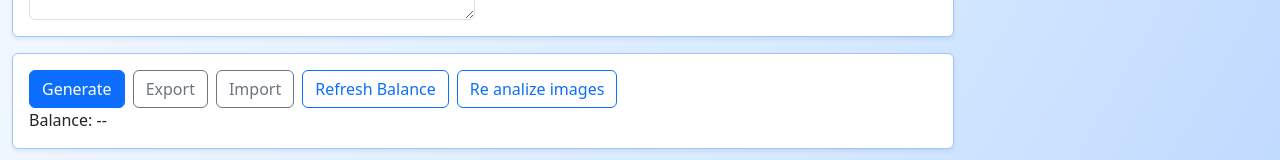
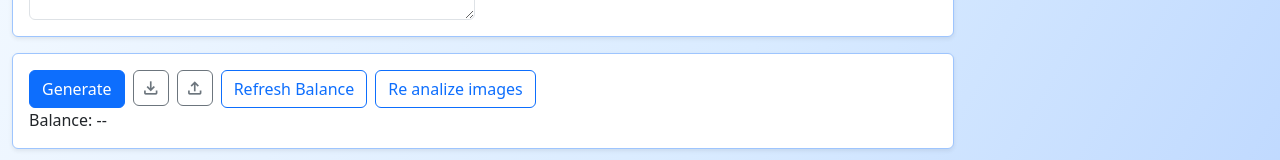
Before and after one commit to Thegrasspopper/tfm26-image-sound-composer, a React (Vite) app: page / in a window 1280 px wide. Shown: the part 342-502 px from the top of the page. Built offline with nearby package versions, Linux system fonts and the light colour scheme; no server answers.

Commit message:
icon usage

```diff
--- a/src/App.tsx
+++ b/src/App.tsx
@@ -804,11 +804,21 @@ export default function App() {
                         <button className="btn btn-primary" onClick={onSendPrompt}>
                           Generate
                         </button>
-                        <button className="btn btn-outline-secondary" onClick={onExportComposition}>
-                          Export
+                        <button
+                          className="btn btn-outline-secondary btn-icon"
+                          onClick={onExportComposition}
+                          aria-label="Export composition"
+                          title="Export composition"
+                        >
+                          <span className="material-symbols-outlined" aria-hidden="true">download</span>
                         </button>
-                        <button className="btn btn-outline-secondary" onClick={openImportPicker}>
-                          Import
+                        <button
+                          className="btn btn-outline-secondary btn-icon"
+                          onClick={openImportPicker}
+                          aria-label="Import composition"
+                          title="Import composition"
+                        >
+                          <span className="material-symbols-outlined" aria-hidden="true">upload</span>
                         </button>
                         <button className="btn btn-outline-primary" onClick={refreshElevenLabsBalance} disabled={loadingBalance}>
                           {loadingBalance ? "Refreshing balance..." : "Refresh Balance"}
--- a/src/styles.css
+++ b/src/styles.css
@@ -1,7 +1,38 @@
+@import url("https://fonts.googleapis.com/css2?family=Material+Symbols+Outlined:opsz,wght,FILL,GRAD@24,400,0,0");
+
 body {
   margin: 0;
   min-height: 100vh;
   background: linear-gradient(120deg, #f7fbff, #d9ebff 55%, #b8d4ff);
+}
+
+.material-symbols-outlined {
+  font-family: "Material Symbols Outlined";
+  font-weight: normal;
+  font-style: normal;
+  font-size: 20px;
+  line-height: 1;
+  letter-spacing: normal;
+  text-transform: none;
+  display: inline-block;
+  white-space: nowrap;
+  word-wrap: normal;
+  direction: ltr;
+  -webkit-font-smoothing: antialiased;
+  font-variation-settings:
+    "FILL" 0,
+    "wght" 400,
+    "GRAD" 0,
+    "opsz" 24;
+}
+
+.btn-icon {
+  width: 2.25rem;
+  height: 2.25rem;
+  display: inline-flex;
+  align-items: center;
+  justify-content: center;
+  padding: 0;
 }
 
 .composer-page {
```
